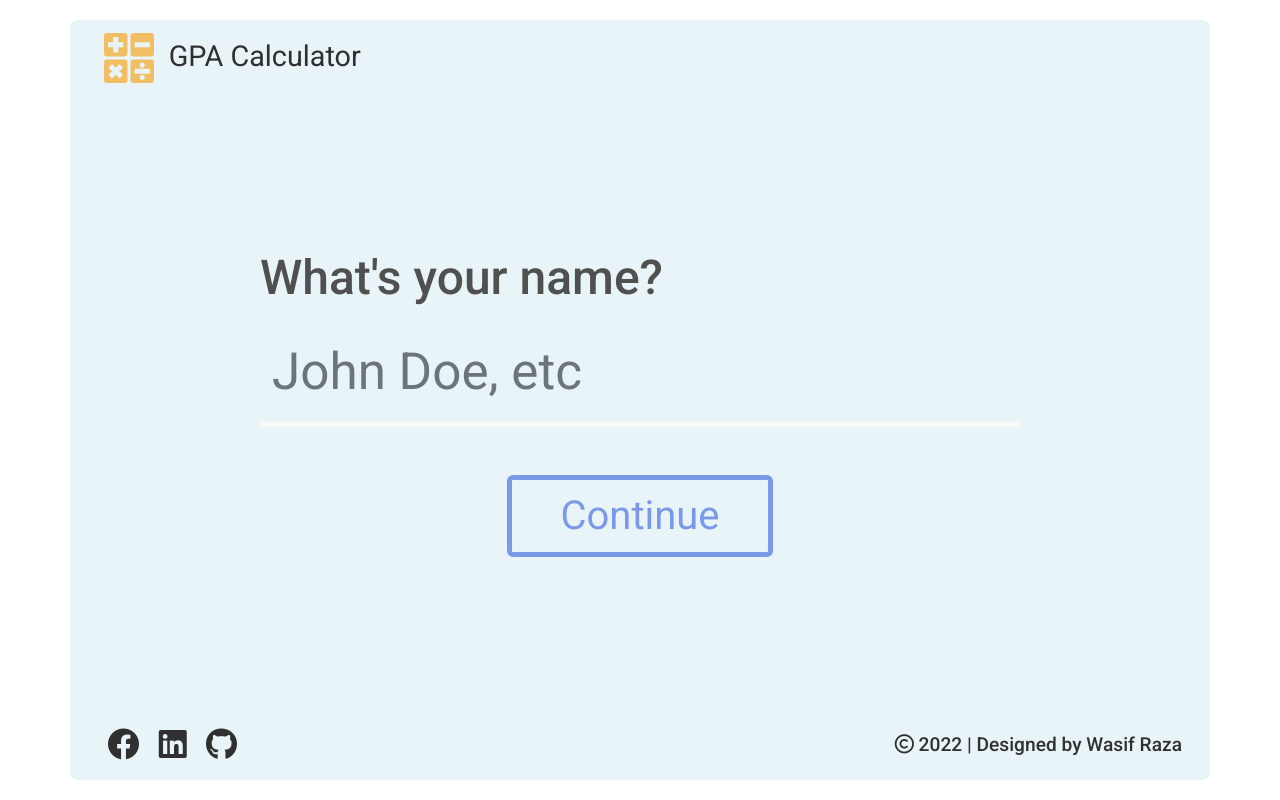
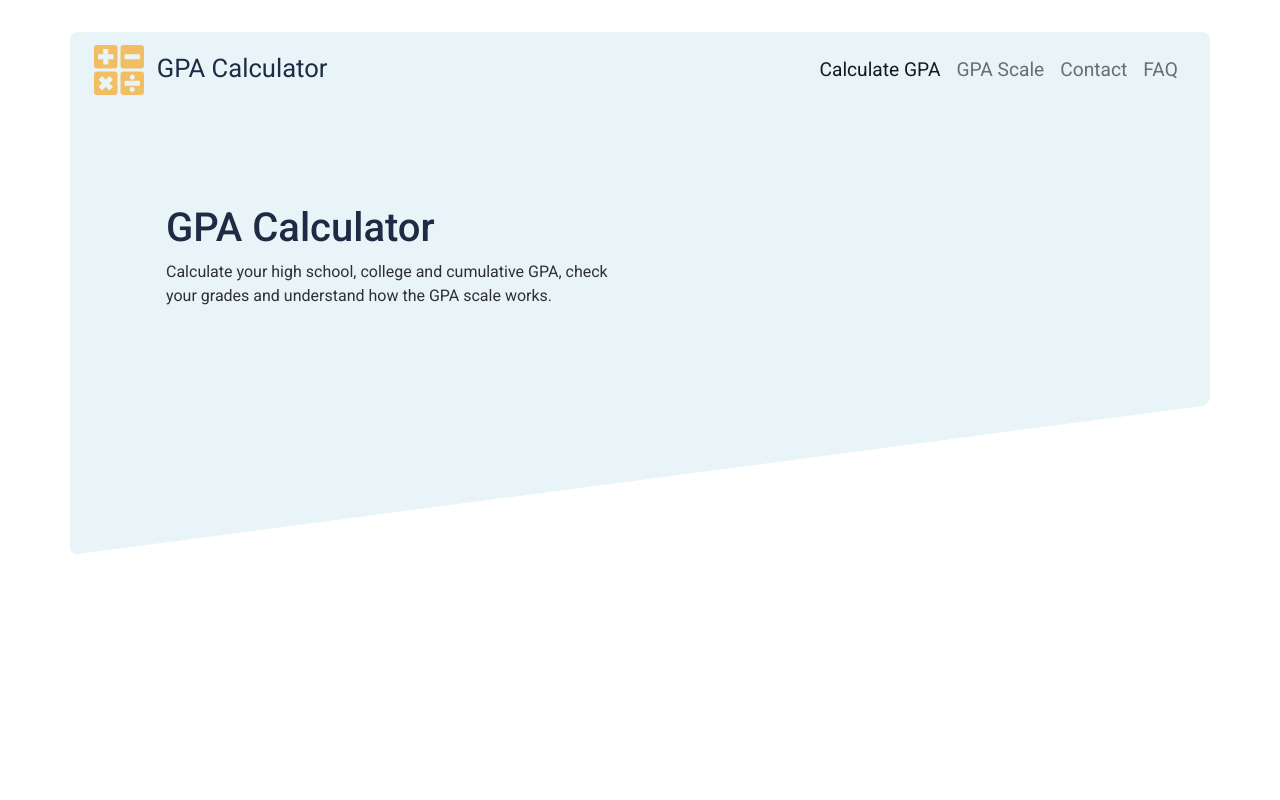
Before and after one commit to mwasifraza/gpa-calculator, a React (Create React App) app: page / in a window 1280 px wide. Built offline with nearby package versions, Linux system fonts and the light colour scheme.

Commit message:
calculate page

```diff
--- a/src/App.js
+++ b/src/App.js
@@ -1,10 +1,12 @@
 import React from 'react';
 import Header from './components/Header';
+import Calculate from './components/Calculate';
 
 function App() {
   return (
     <>
-      <Header />
+      {/* <Header /> */}
+      <Calculate />
     </>
   );
 }
--- /dev/null
+++ b/src/components/Calculate.js
@@ -0,0 +1,24 @@
+import React from 'react';
+import Navbar from './Navbar';
+
+const Calculate = () => {
+  return (
+    <>
+    <div className='container'>
+        <div className='row page'>
+            <div className='page-header'>
+                <Navbar />
+                <div className='row main-head'>
+                    <div className='col-sm-6 m-5 p-5'>
+                        <h1>GPA Calculator</h1>
+                        <p>Calculate your high school, college and cumulative GPA, check your grades and understand how the GPA scale works.</p>
+                    </div>
+                </div>
+            </div>
+        </div>
+    </div>
+    </>
+  )
+}
+
+export default Calculate;
--- a/src/css/main.scss
+++ b/src/css/main.scss
@@ -1,7 +1,7 @@
 @import url('https://fonts.googleapis.com/css2?family=Roboto:wght@300;400;500;700&display=swap');
 
 // color variables
-$primary-color: royalblue;
+$primary-color: #202A44;
 $secondary-color: #f1be63;
 $bg-color: #e8f4f8;
 $text-color: #303030;
@@ -14,6 +14,9 @@ body{
 }
 a{
     text-decoration: none;
+}
+a,p{
+    color: $text-color;
 }
 .hide{
     display: none !important;
@@ -32,7 +35,7 @@ a{
         .navbar{
             padding-left: 1.4rem;
             .navbar-brand{
-                color: $text-color;
+                color: $primary-color;
                 font-size: 1.8rem;
                 margin: 0;
             }
@@ -114,7 +117,6 @@ a{
 
                     a{
                         font-size: 2rem;
-                        color: $text-color;
                     }
                 }
             }
@@ -122,11 +124,55 @@ a{
                 margin-bottom: 0;
                 font-size: 1.2em;
                 color: $text-color;
-
-                a{
-                    color: $text-color;
-                }
             }
         }
     }
 }
+.page{
+    position: relative;
+    min-height: 100vh;
+    padding-top: 2rem;
+    padding-bottom: 2rem;
+    .page-header{
+        position: relative;
+        height: 40vh;
+        border-top-left-radius: 0.5rem;
+        border-top-right-radius: 0.5rem;
+        // display: flex;
+        // flex-direction: column;
+        background-color: $bg-color;
+        // overflow: hidden;
+
+        &:after{
+            content: "";
+            position: absolute;
+            left: 0;
+            right: 0;
+            bottom: -40%;
+            width: 100%;
+            height: 100%;
+            transform: skewY(-7.5deg);
+            z-index: -1;
+            border-bottom-left-radius: 0.5rem;
+            border-bottom-right-radius: 0.5rem;
+            background-color: $bg-color;
+        }
+
+        .main-head{
+            // background-color: #23C552;
+            h1{
+                color: $primary-color;
+            }
+        }
+    }
+}
+.navbar{
+    .navbar-brand{
+        font-size: 1.6rem;
+        color: $primary-color;
+        // margin: 0;
+    }
+    .nav-link{
+        font-size: 1.2rem;
+    }
+}
```
